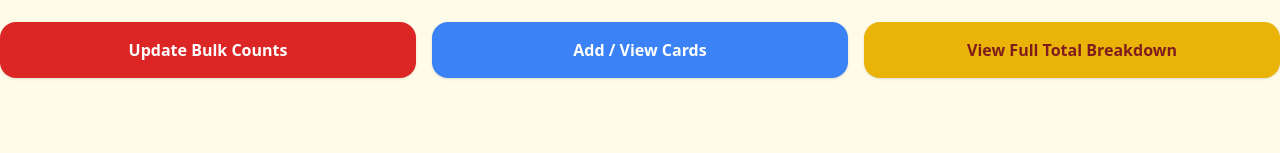
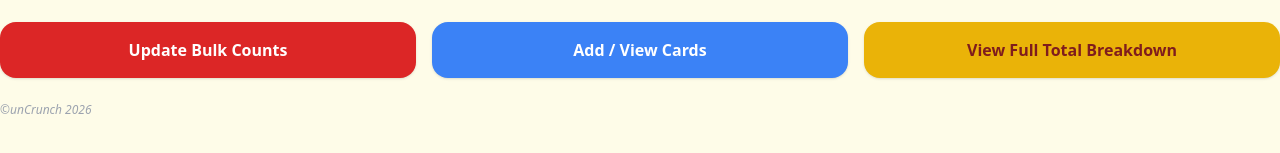
Before and after one commit to unCrunch/Pokemon-Card-Bulk-Tracker, a Django app: page / in a window 1280 px wide. Shown: the part 575-728 px from the top of the page. Run offline with Django 5.2, Linux system fonts and the light colour scheme; data comes from the database, SQL or seed files in the repository; data that the repository does not hold is empty; some libraries are stand-ins or nearby versions.

Commit message:
copyright

```diff
--- a/cardcounter/inventory/templates/inventory/base.html
+++ b/cardcounter/inventory/templates/inventory/base.html
@@ -68,6 +68,10 @@
             navLogo.style.transform = "rotate(0deg)";
         });
     </script>
+    <footer>
+        <p class="text-xs italic text-gray-400 mt-6"><a href="https://github.com/unCrunch" class="hover:underline">&copy;unCrunch</a> 2026</p>
+    </footer>
 </body>
 
+
 </html>
```
